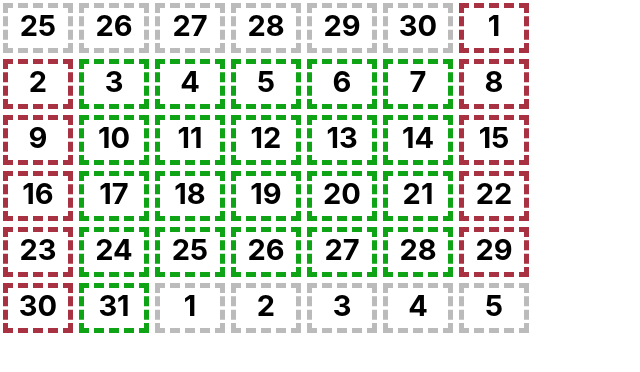
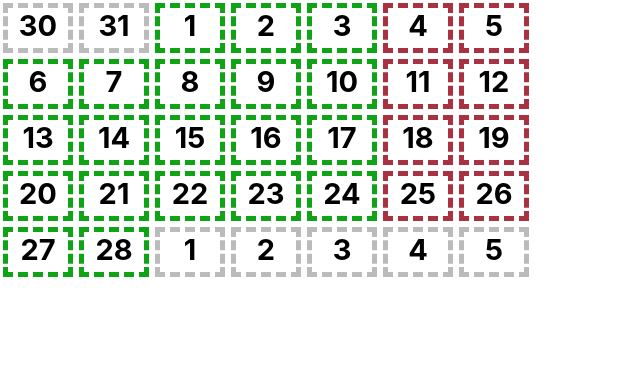
Before and after one commit to maxim-kocheganov/calender, a React (Create React App) app: page / in a window 1280 px wide. Shown: the top 372 px of the page, without its empty margins (0-640 px from the left). Built offline with nearby package versions, Linux system fonts and the light colour scheme.

Commit message:
Endge month bug fix

```diff
--- a/src/App.js
+++ b/src/App.js
@@ -68,35 +68,13 @@ class App extends Component {
 
   constructor(props) {
     super(props)
-    this.state.months = this.constructMonthes(2021,2023)
-    /*
-    this.calender();
-    let mounth = [];
-    let day = 1;
-    let year = 2022;
-    // j - week number
-    for(let j = 1; j <= 4; j++)
-    {
-      let week = [];
-      // i - week day number
-      for(let i = 1; i <= 7; i++)
-      {
-        let _dayOff = false;
-        if (i >= 6) // if day off
-          _dayOff = true;
-        week.push({day:day,dayOff:_dayOff});
-        day++;
-      }
-      mounth.push(week)
-    }
-    this.state.currMounth = mounth;
-    */
-
+    this.state.months = this.constructMonthes(1990,2030)
   }
 
-  // Return json of the month
+  // Return json of the month (raw)
   // Format: {month:month, day:dayCurr, weekday:weekday}
-  generateJsonOfMounth(monthGiven,yearGiven)
+  // Last argument - russian or USA style dates
+  generateJsonOfMounth(monthGiven,yearGiven, rusStyleWeekday = true)
   {
     // year table - ordered by month and year
     // {year, month, days (28-31)}
@@ -114,10 +92,11 @@ class App extends Component {
     // [1-12] - curr year mounthes
     // [13] - next year first mont
     if (yearTable.length !== 14)
-      throw 'YearTable out of bounds'
+      throw Error('YearTable out of bounds')
     let daysCountInPrevMonth = yearTable[monthGiven - 1].days;
     let daysCountInThisMonth = yearTable[monthGiven].days;
-    let dayCountInNextMounth = yearTable[monthGiven + 1].days;
+    //let dayCountInNextMounth = yearTable[monthGiven + 1].days;
+
     /*
     console.log('daysCountInPrevMonth', daysCountInPrevMonth)
     console.log('daysCountInThisMonth', daysCountInThisMonth)
@@ -130,27 +109,37 @@ class App extends Component {
     {
       let dayCurr = day_i;
       // Generate prev, curr, next week numbers
-      if (dayCurr <= 0)
+      if (dayCurr <= 0) // prev month
       {
         dayCurr += daysCountInPrevMonth
         weekday = this.weekday(yearGiven,monthGiven - 1,dayCurr)
-        month = monthGiven - 1
+        let prevMount = monthGiven - 1;
+        if (prevMount === 0)
+          prevMount = 12
+        month = prevMount
       }
-      else if (dayCurr >= 1 && dayCurr <= daysCountInThisMonth)
+      else if (dayCurr >= 1 && dayCurr <= daysCountInThisMonth) // current month
       {
         weekday = this.weekday(yearGiven,monthGiven,dayCurr)
         month = monthGiven
       }
-      else if (dayCurr > daysCountInThisMonth)
+      else if (dayCurr > daysCountInThisMonth) // next month
       {
         dayCurr = dayCurr - daysCountInThisMonth
-        weekday = this.weekday(yearGiven,monthGiven + 1,dayCurr)
-        month = monthGiven + 1
+        let nextMonth = monthGiven + 1
+        if (nextMonth === 13)
+          nextMonth = 1
+        month = nextMonth
+        weekday = this.weekday(yearGiven,nextMonth,dayCurr)
+        //console.log('month', month, 'dayCurr', dayCurr, 'weekday', weekday)
       }
+
+      if (rusStyleWeekday)
+        weekday = (weekday + 6) % 7
       res.push({month:month, day:dayCurr, weekday:weekday})
       //console.log('monthGiven',month,'dayCurr',dayCurr,'weekday',weekday)
     }
-
+    console.log("raw",res)
     return res
   }
   // Filter out the unseen days of the month calender
@@ -160,7 +149,7 @@ class App extends Component {
     let resFiltred = [] // Filter out unseenable days
     let skipp = false;
     jsonMonth.forEach( (elem, index, arr) => {
-      if (skipp == false)
+      if (skipp === false)
       {
         let prevMonth = month - 1;
         if (prevMonth === 0)
@@ -197,23 +186,36 @@ class App extends Component {
     } )
     return resFiltred
   }
-  // Paint day off & shift weekday (so week starts from monday)
-  paintJsonMonth(jsonMonth, month)
+  // Paint day off
+  // Last argument - russian or USA style dates
+  paintJsonMonth(jsonMonth, month, rusStyleWeekday = true)
   {
     let res = []
     jsonMonth.forEach( (elem) => {
+      // Decide which days are off
       let dayOff = false
-      if ((elem.weekday === 6) || (elem.weekday === 0))
+      if (rusStyleWeekday)
       {
-        dayOff = true
+        if ((elem.weekday === 5) || (elem.weekday === 6))
+        {
+          dayOff = true
+        }
       }
+      else
+      {
+        if ((elem.weekday === 6) || (elem.weekday === 0))
+        {
+          dayOff = true
+        }
+      }
+
       let currentMonth = false;
       if (elem.month === month)
         currentMonth = true
-      let alterWeekday = 0
-      alterWeekday = (elem.weekday + 6) % 7
+      //let alterWeekday = 0
+      //alterWeekday = (elem.weekday + 6) % 7
       //res.push({ ...elem, currentMonth: currentMonth, dayOff:dayOff})
-      res.push({ ...elem, currentMonth: currentMonth, dayOff:dayOff, alterWeekday:alterWeekday})
+      res.push({ ...elem, currentMonth: currentMonth, dayOff:dayOff})
     })
     //console.log(res)
     return res
@@ -245,9 +247,10 @@ class App extends Component {
   {
     return (
       <div className="App">
-        {this.constructHTMLMounth(10,2022)}
+        {this.constructHTMLMounth(2,2023)}
       </div>
     );
+
   }
 }
 
```
